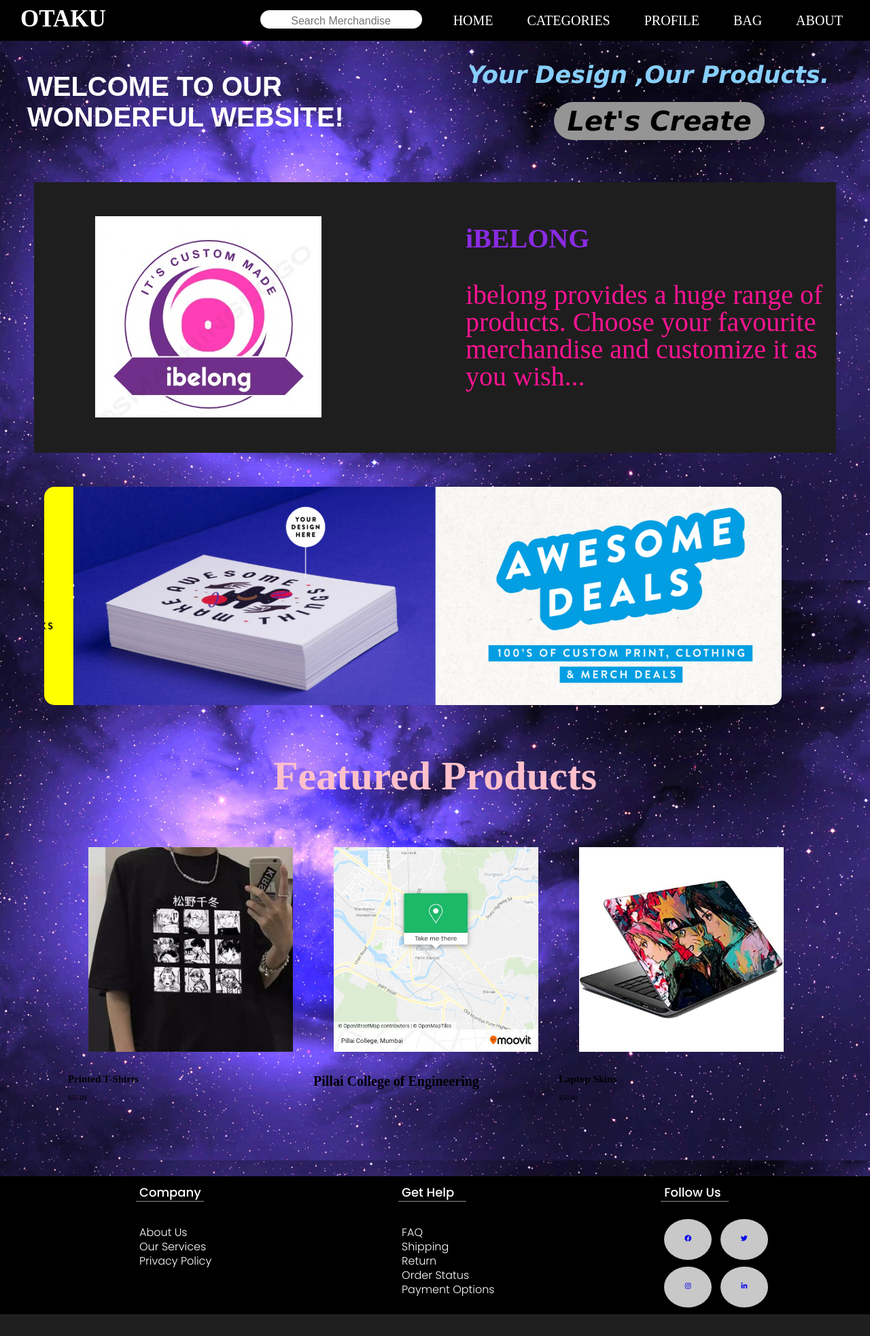
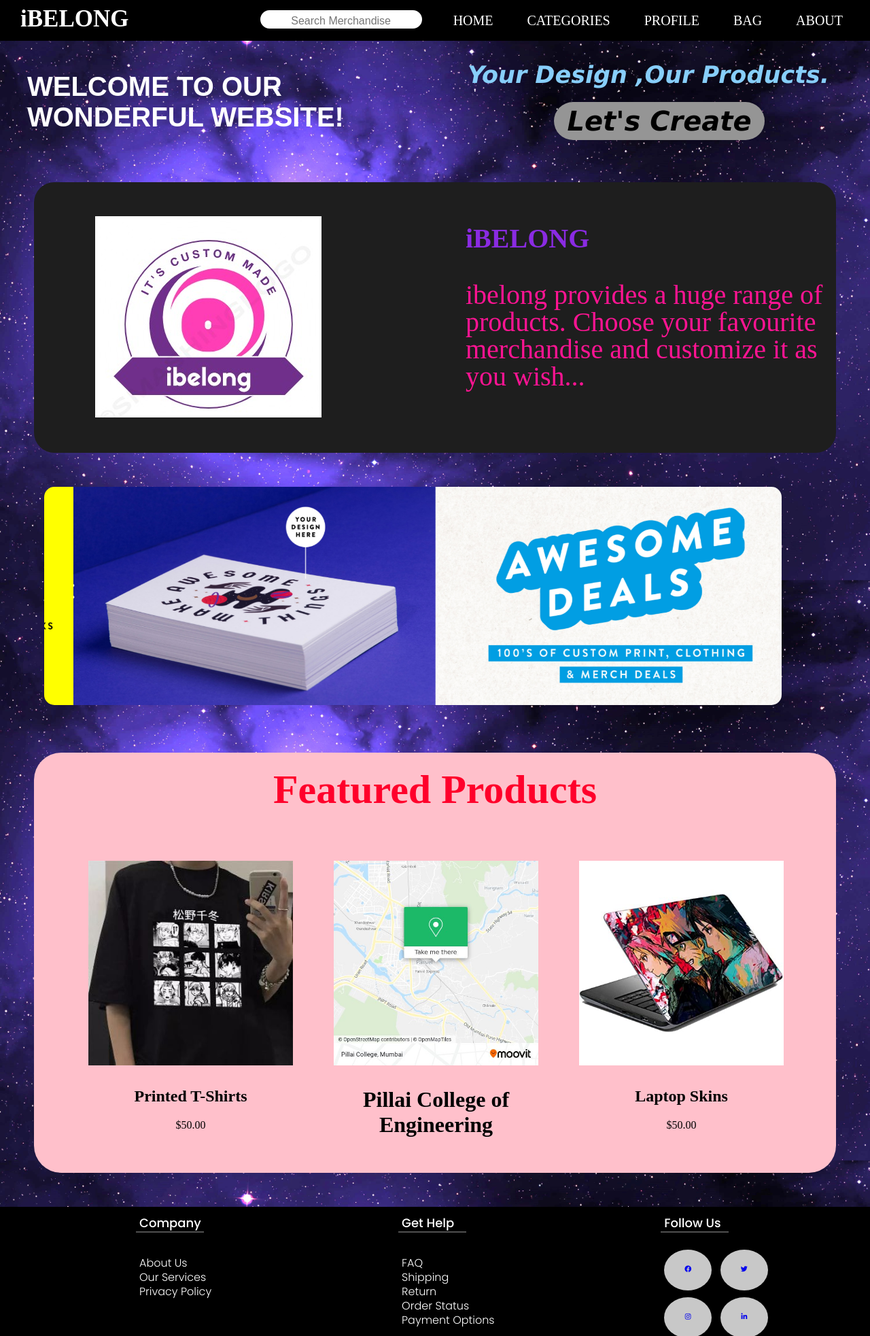
Before and after one commit to VishalPanchal11/mini-project, a PHP site: page / in a window 1280 px wide. Shown: the top 1965 px of the page at 68% size. Before the commit the page ends 1933 px from the top, so only its background shows below. Run offline with PHP 8.4, Linux system fonts and the light colour scheme.

Commit message:
featured products

```diff
--- a/headerofwebsite.css
+++ b/headerofwebsite.css
@@ -84,7 +84,7 @@
 
 .navbar ul li:hover .categories{
     display: block;
-    margin-top:14px;
+    margin-top:10px;
 
     background: black;
     position: absolute;
@@ -118,7 +118,7 @@
 
 .navbar ul li:hover .profile{
     display: block;
-    margin-top:14px;
+    margin-top:10px;
     margin-left: -17px;
     background: black;
     position: absolute;
--- a/homepage.css
+++ b/homepage.css
@@ -86,6 +86,7 @@
 
 /*ibelong*/
 .ibelong{
+    border-radius: 30px;
     background: rgb(30, 30, 30);
     margin-left: 50px;
     margin-right: 50px;
@@ -161,14 +162,20 @@
 
 /*featured products*/
 .featured{
+  padding-top: 20px;
     text-align: center;
     font-size: 30px;
-    color: pink;
+    color: rgb(255, 0, 43);
+
 
 }
 .featuredcontainer{
-    margin-top: 0px;
-   margin-bottom: 100px;
+    background: pink;
+   border-radius: 40px;
+   margin: 50px;
+   padding-bottom: 30px;
+
+
 
 }
 .products img{
@@ -184,3 +191,8 @@
     max-width: 1080px;
     margin: auto;
 }
+
+.txtrating{
+    text-align: center;
+    font-size: medium;
+}
--- a/index.html
+++ b/index.html
@@ -14,7 +14,7 @@
 </head>
 <div>
         <header class="header">
-            <h1 class="heading">OTAKU</h1>
+            <h1 class="heading">iBELONG</h1>
             <nav class="navbar">
                 <ul class="navbar_list">
                     <!-- <div class="search">
@@ -155,13 +155,16 @@
     <div class="small-container">
     <div class="rows">
         <div class="products"><img src="tshirt 2.1.jpeg">
+        <div class="txtrating">
         <h2>Printed T-Shirts</h2>
-        <p>$50.00</p></div>
+        <p>$50.00</p></div></div>
         <div class="products"><img src="take me there.jpg">
-        <h1>Pillai College of Engineering</h1></div>
+        <div class="txtrating">
+        <h1>Pillai College of Engineering</h1></div></div>
         <div class="products"><img src="laptop SKIN.jpg">
+        <div class="txtrating">
         <h2>Laptop Skins</h2>
-        <p>$50.00</p></div>
+        <p>$50.00</p></div></div>
     </div>
 </div>
 </div>
```
